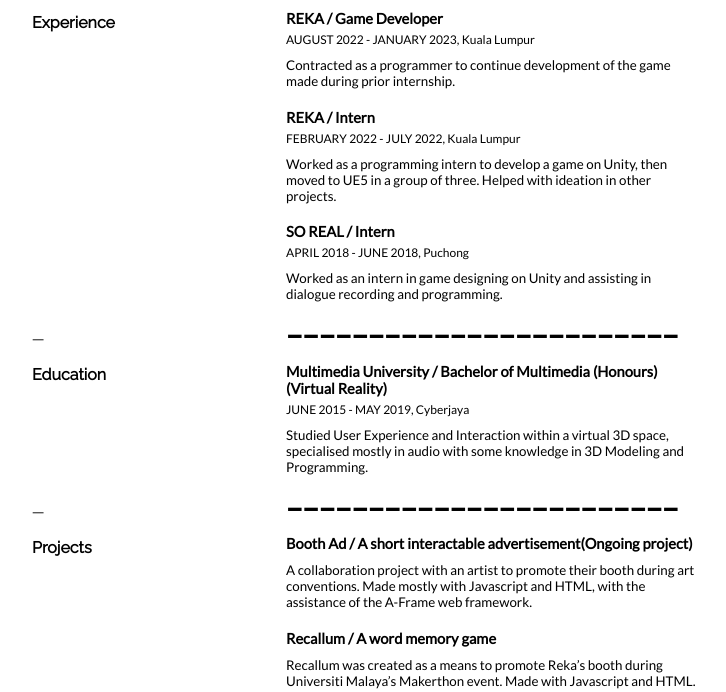
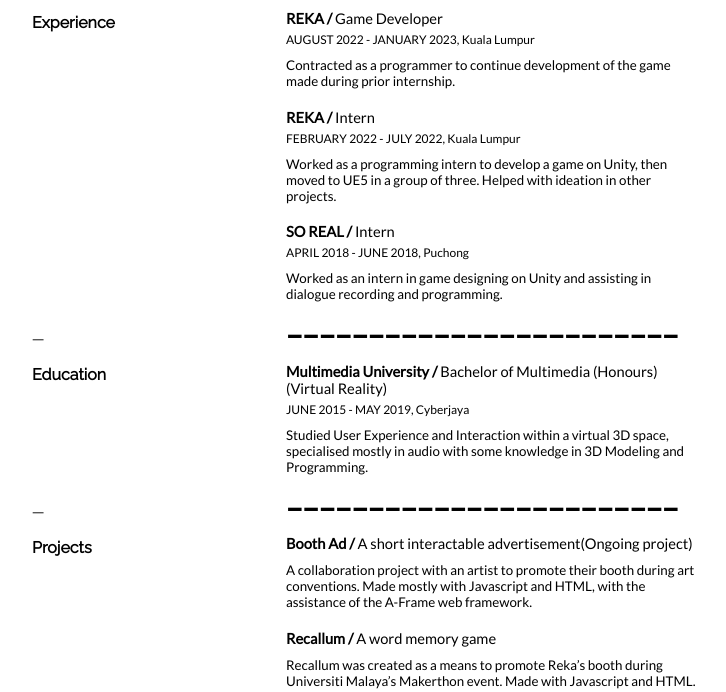
Before and after one commit to Raezarius/Web-CV-Recreation, a plain HTML site: page public/index.html in a window 1280 px wide. Shown: the part 419-1111 px from the top of the page, without its empty margins (275-1001 px from the left). Drawn offline with nearby package versions, Linux system fonts and the light colour scheme.

Commit message:
font-weight Manipulation
Previewing font-weight changes

```diff
--- a/index.js
+++ b/index.js
@@ -44,15 +44,15 @@ const element = (
             </td>
             <td>
                 <h1 className="line">________________________</h1>
-                <h4>REKA / Game Developer</h4>
+                <h4>REKA / <span>Game Developer</span></h4>
                 <h5>AUGUST 2022 - JANUARY 2023, Kuala Lumpur</h5>
                 <p>Contracted as a programmer to continue development of the game made during prior internship.</p>
 
-                <h4>REKA / Intern</h4>
+                <h4>REKA / <span>Intern</span></h4>
                 <h5>FEBRUARY 2022 - JULY 2022, Kuala Lumpur</h5>
                 <p>Worked as a programming intern to develop a game on Unity, then moved to UE5 in a group of three. Helped with ideation in other projects.</p>
 
-                <h4>SO REAL / Intern</h4>
+                <h4>SO REAL / <span>Intern</span></h4>
                 <h5>APRIL 2018 - JUNE 2018, Puchong</h5>
                 <p>Worked as an intern in game designing on Unity and assisting in dialogue recording and programming.</p>
             </td>
@@ -65,7 +65,7 @@ const element = (
             </td>
             <td>
                 <h1 className="line">________________________</h1>
-                <h4>Multimedia University / Bachelor of Multimedia (Honours) (Virtual Reality)</h4>
+                <h4>Multimedia University / <span>Bachelor of Multimedia (Honours) (Virtual Reality)</span></h4>
                 <h5>JUNE 2015 - MAY 2019, Cyberjaya</h5>
                 <p>Studied User Experience and Interaction within a virtual 3D space, specialised mostly in audio with some knowledge in 3D Modeling and Programming.</p>
             </td>
@@ -78,10 +78,10 @@ const element = (
             </td>
             <td>
                 <h1 className="line">________________________</h1>
-                <h4 className="bs">Booth Ad / A short interactable advertisement(Ongoing project)</h4>
+                <h4 className="bs">Booth Ad / <span>A short interactable advertisement(Ongoing project)</span></h4>
                 <p>A collaboration project with an artist to promote their booth during art conventions. Made mostly with Javascript and HTML, with the assistance of the A-Frame web framework.</p>
 
-                <h4 className="bs">Recallum / A word memory game</h4>
+                <h4 className="bs">Recallum / <span>A word memory game</span></h4>
                 <p>Recallum was created as a means to promote Reka’s booth during Universiti Malaya’s Makerthon event. Made with Javascript and HTML.</p>
             </td>
             </tr>
--- a/styles.css
+++ b/styles.css
@@ -16,6 +16,7 @@ h1 {
     font-family: "Raleway";
     font-size: 24pt;
     margin-bottom: 0.2;
+    font-weight: 700;
 }
 
 h2 {
@@ -55,6 +56,10 @@ li {
     margin-top: 5px;
 }
 
+span {
+    font-weight: 400;
+}
+
 .line {
     margin: 0;
 }
```
